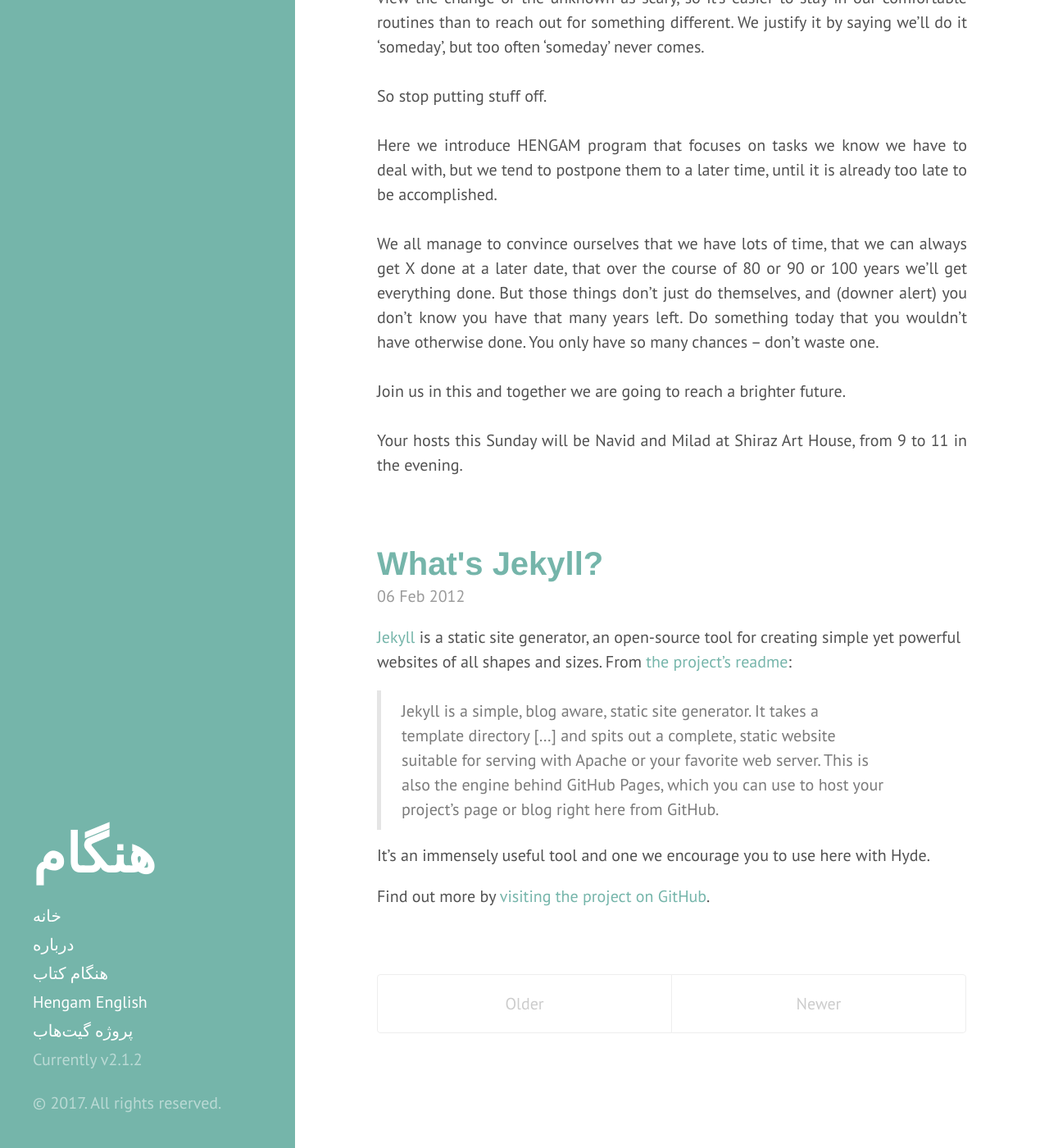
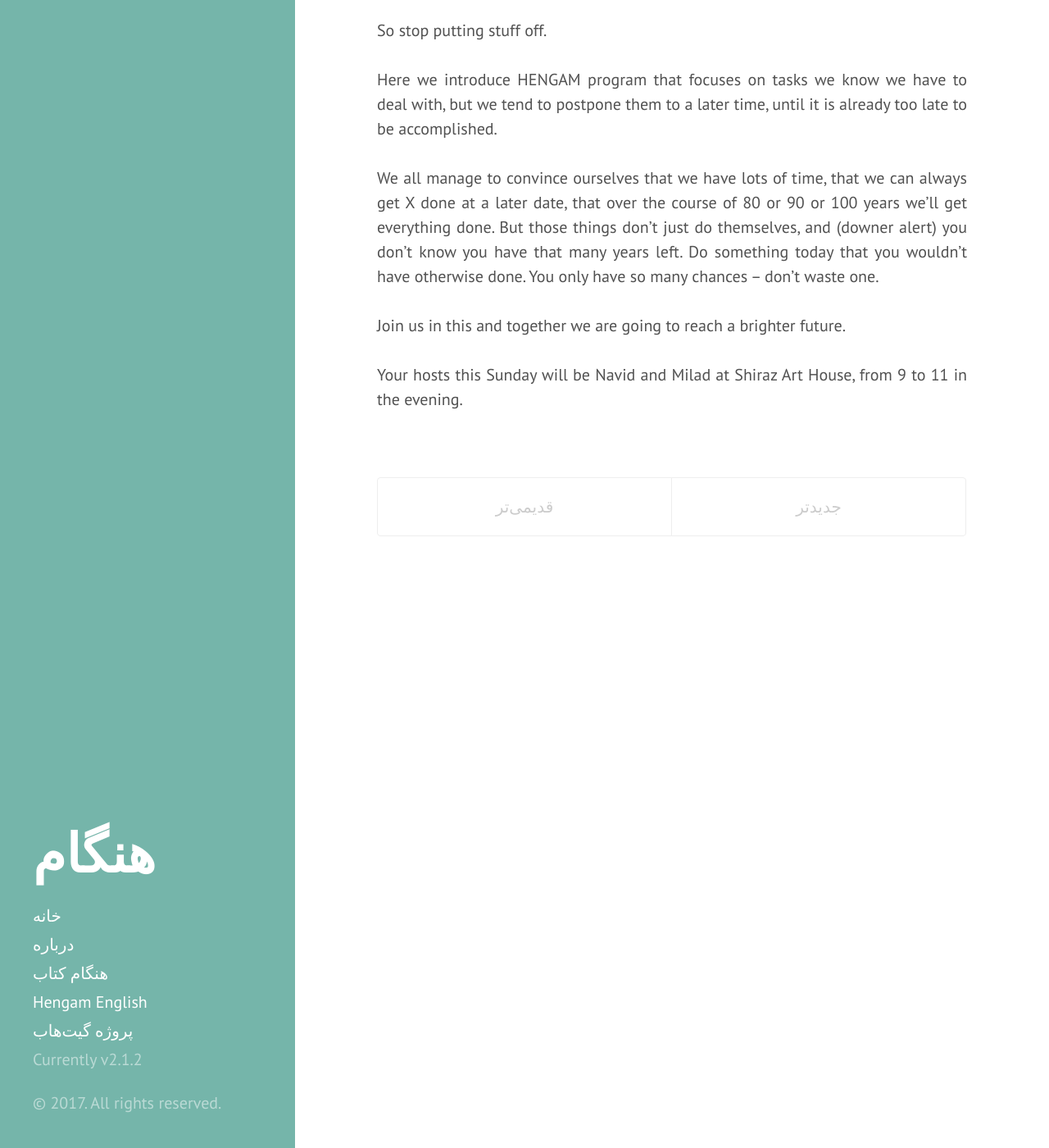
Before and after one commit to hengamcommunity/hengamcommunity.github.io, a Jekyll site: the page built from index.html, in a window 1280 px wide and 1400 px high, scrolled down 1248 px. Shown: the whole window at 82% size. Built offline with Jekyll 4.4.1, drawn with Linux system fonts in a browser that asks for light colours; Markdown is read by kramdown in place of the engine named in the settings; the list of posts is cut into pages by our own code; some of the changed text lies outside the part shown.

Commit message:
fix somthing

```diff
--- a/_posts/2012-02-06-whats-jekyll.md
+++ /dev/null
@@ -1,12 +0,0 @@
----
-layout: post
-title: What's Jekyll?
----
-
-[Jekyll](http://jekyllrb.com) is a static site generator, an open-source tool for creating simple yet powerful websites of all shapes and sizes. From [the project's readme](https://github.com/mojombo/jekyll/blob/master/README.markdown):
-
-  > Jekyll is a simple, blog aware, static site generator. It takes a template directory [...] and spits out a complete, static website suitable for serving with Apache or your favorite web server. This is also the engine behind GitHub Pages, which you can use to host your project’s page or blog right here from GitHub.
-
-It's an immensely useful tool and one we encourage you to use here with Hyde.
-
-Find out more by [visiting the project on GitHub](https://github.com/mojombo/jekyll).
--- a/index.html
+++ b/index.html
@@ -7,12 +7,12 @@ title: خانه
   {% for post in paginator.posts %}
   <div class="post">
     <h1 class="post-title">
-      <a href="{{ post.url }}">
+      <a href="{{ site.baseurl }}">
         {{ post.title }}
       </a>
     </h1>
 
-    <span class="post-date">{{ post.date | date_to_string }}</span>
+
 
     {{ post.content }}
   </div>
@@ -21,17 +21,17 @@ title: خانه
 
 <div class="pagination">
   {% if paginator.next_page %}
-    <a class="pagination-item older" href="{{ site.baseurl }}page{{paginator.next_page}}">Older</a>
+    <a class="pagination-item older" href="{{ site.baseurl }}page{{paginator.next_page}}">قدیمی‌تر</a>
   {% else %}
-    <span class="pagination-item older">Older</span>
+    <span class="pagination-item older">قدیمی‌تر</span>
   {% endif %}
   {% if paginator.previous_page %}
     {% if paginator.page == 2 %}
-      <a class="pagination-item newer" href="{{ site.baseurl }}">Newer</a>
+      <a class="pagination-item newer" href="{{ site.baseurl }}">جدیدتر</a>
     {% else %}
-      <a class="pagination-item newer" href="{{ site.baseurl }}page{{paginator.previous_page}}">Newer</a>
+      <a class="pagination-item newer" href="{{ site.baseurl }}page{{paginator.previous_page}}">جدیدتر</a>
     {% endif %}
   {% else %}
-    <span class="pagination-item newer">Newer</span>
+    <span class="pagination-item newer">جدیدتر</span>
   {% endif %}
 </div>
```
Also changed, not shown: _posts/2016-01-01-english.md (renamed from _posts/2012-02-07-english.md), _posts/2016-01-02-book.md (renamed from _posts/2013-12-28-book.md).
